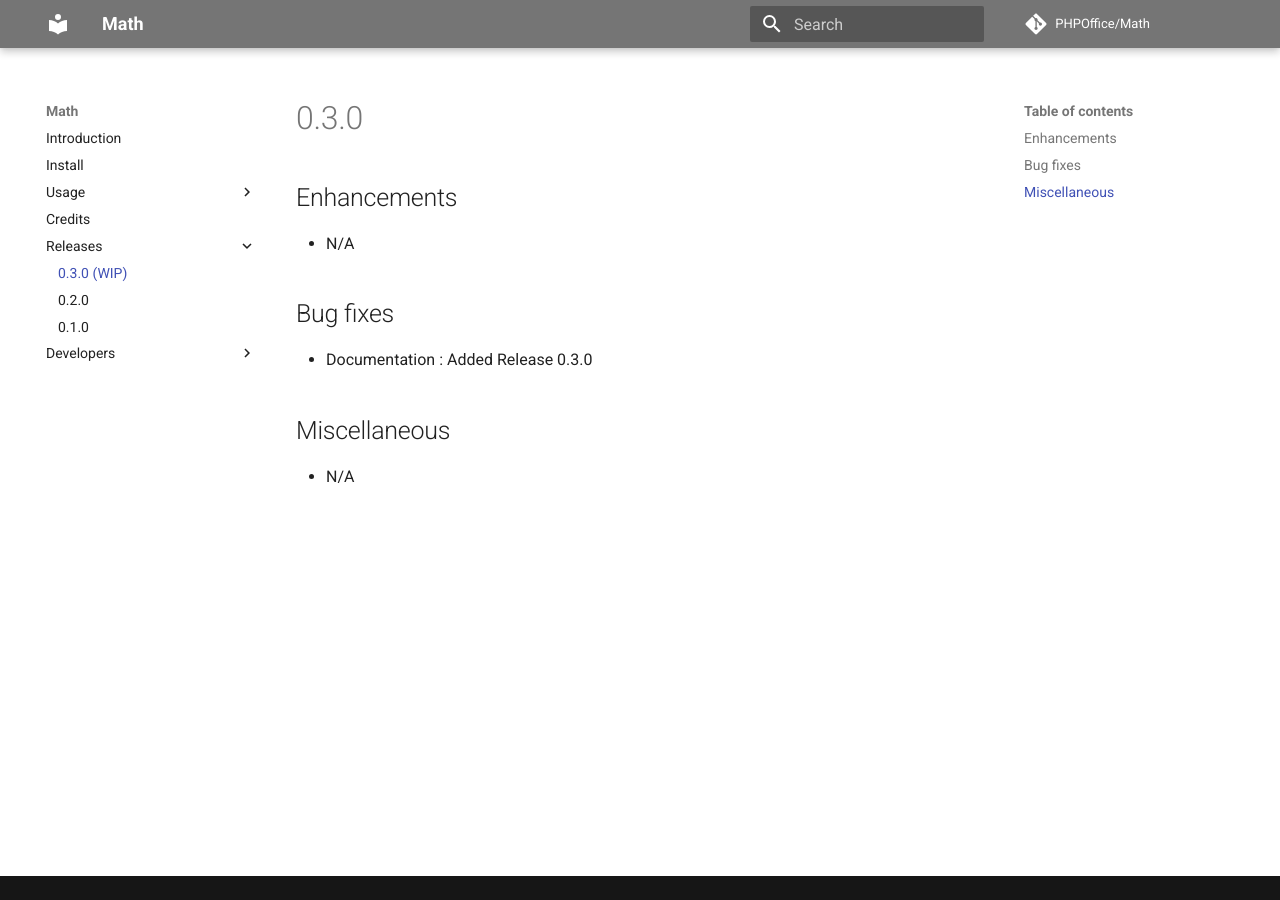
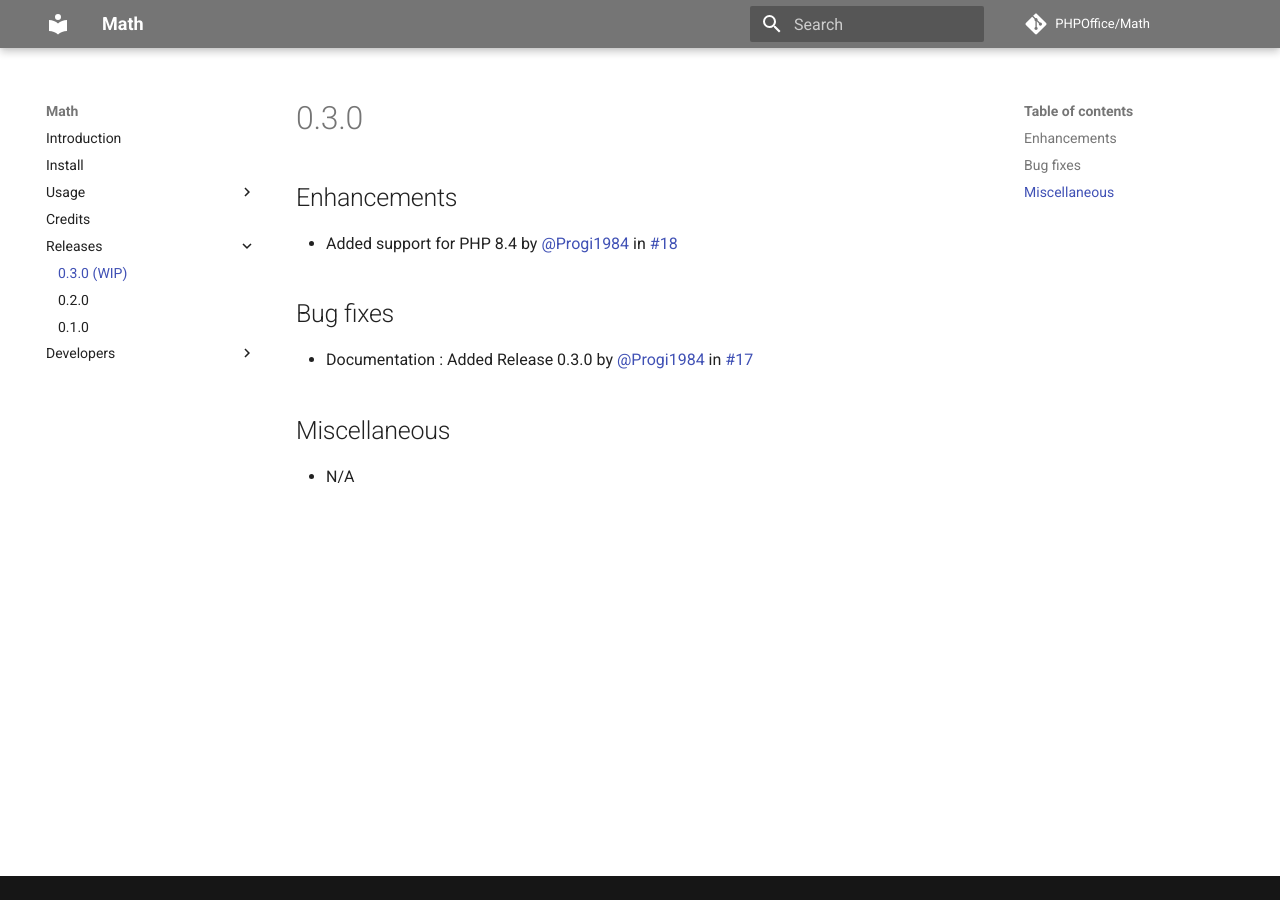
Before and after one commit to PHPOffice/Math, an MkDocs documentation site: the page built from docs/changes/0.3.0.md, in a window 1280 px wide. Built offline with MkDocs 1.6.1 and Material for MkDocs 9.7.7, drawn with Linux system fonts in a browser that asks for light colours; comment, search, counter and statistics services are not loaded.

Commit message:
Added support for PHP 8.4

```diff
--- a/docs/changes/0.3.0.md
+++ b/docs/changes/0.3.0.md
@@ -2,11 +2,11 @@
 
 ## Enhancements
 
-- N/A
+- Added support for PHP 8.4 by [@Progi1984](https://github/Progi1984) in [#18](https://github.com/PHPOffice/Math/pull/18)
 
 ## Bug fixes
 
-- Documentation : Added Release 0.3.0
+- Documentation : Added Release 0.3.0 by [@Progi1984](https://github/Progi1984) in [#17](https://github.com/PHPOffice/Math/pull/17)
 
 ## Miscellaneous
 
```
Also changed, not shown: 1 other file.
